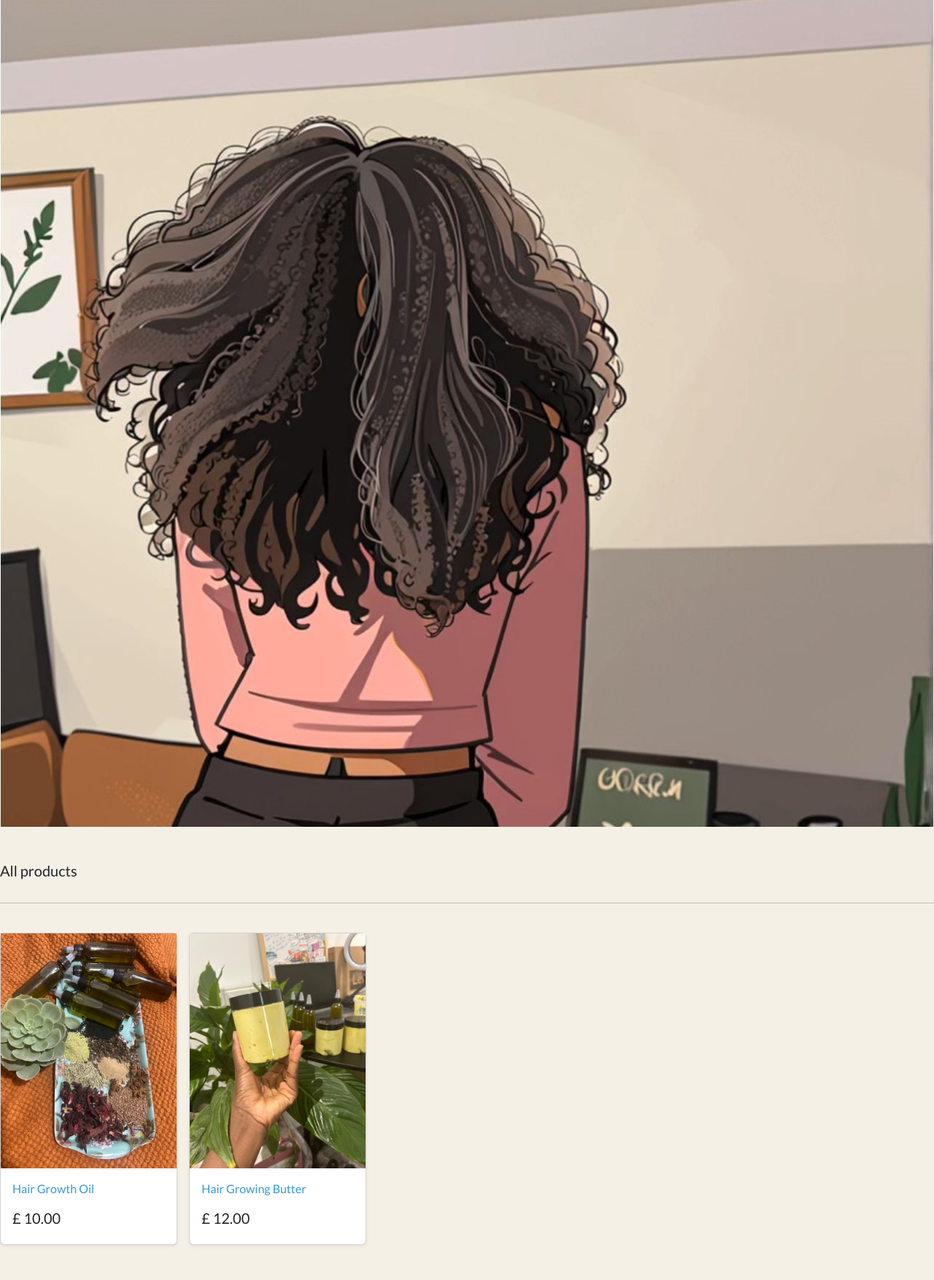
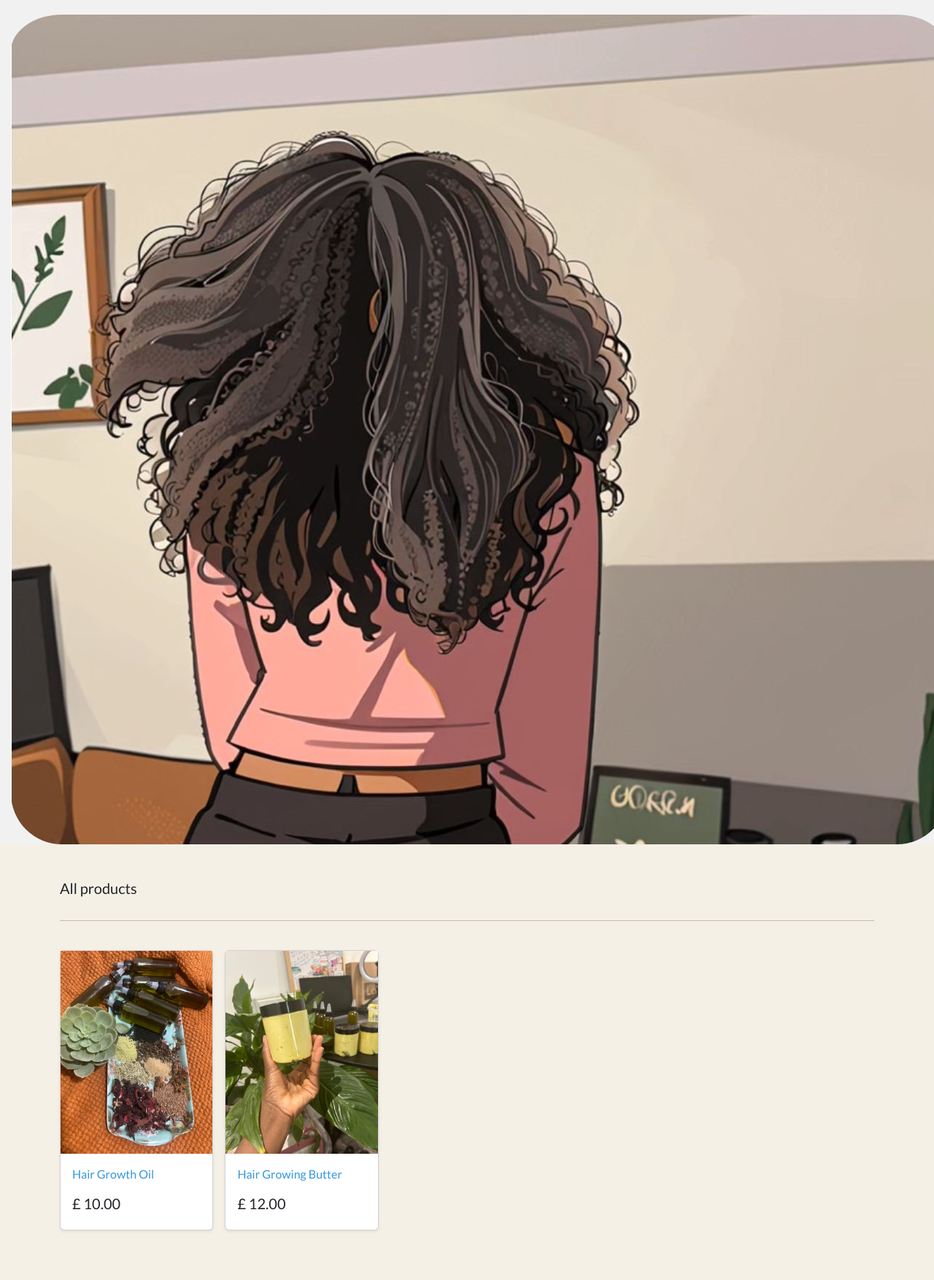
Before and after one commit to washedupjames/hair, a Django app: page / in a window 1280 px wide. Shown: the part 104-1858 px from the top of the page at 73% size. After the commit the page ends 1791 px from the top, so only its background shows below. Run offline with Django 5.2, Linux system fonts and the light colour scheme; data comes from the database, SQL or seed files in the repository; some libraries are stand-ins or nearby versions.

Commit message:
beta v2.1

```diff
--- a/store/templates/store/store.html
+++ b/store/templates/store/store.html
@@ -11,20 +11,26 @@
 
   .centered-image {
       text-align: center;
-      width: 100vw; /* Full viewport width */
-      padding: 0;
+      width: 100%; /* Ensure it takes full width of its container */
+      padding: 0 15px; /* Add some padding for smaller screens */
   }
 
   .centered-image img {
-      width: 100vw; /* Full viewport width */
+      display: inline-block;
+      max-width: 100%; /* This ensures the image doesn't exceed its container's width */
       height: auto; /* Keeps aspect ratio */
-      display: block; /* Ensures it behaves as a block element */
-      margin: 0 auto; /* Centers the image */
   }
 
   /* For mobile devices */
   @media (max-width: 767px) {
     .centered-image img {
+        width: 100%; /* Full width on mobile */
+
+        padding-top: 20px;
+        border-top-left-radius: 40px; /* Rounds only the top-left corner */
+        border-top-right-radius: 40px; /* Rounds only the top-right corner */
+        border-bottom-right-radius: 40px; /* Rounds only the top-right corner */
+        border-bottom-left-radius: 40px; /* Rounds only the top-right corner */
 
 
         box-sizing: border-box; /* Ensure padding is included in the max-width */
@@ -35,31 +41,45 @@
   @media (min-width: 768px) {
       .centered-image img {
           max-width: 1900px; /* Adjust to a reasonable value */
+          border-radius: 70px; /* Adds rounded corners. Adjust the 10px to change the roundness. */
           box-sizing: border-box; /* Ensure padding is included in the max-width */
-
+          padding-top: 20px;
       }
   }
+</style>
+<!-- Introduction section -->
 
-  /* Adjust album container for full width */
-  .album .container {
-      max-width: 100%; /* Allows full width for the product grid */
-      padding: 0; /* Remove padding if not needed */
-  }
-</style>
-
-<!-- Introduction section -->
 <div class="centered-image">
     <img src="{% static 'media/images/Tracyart width.jpg' %}" alt="Description of Tracy's Art">
 </div>
 
+
+
+
+
+
+
        <!-- All products section -->
+
        <div class="album py-5" style="background-color: rgb(245, 240, 230);">
+
+
         <div class="container">
+
+
+
           <div class="pb-3 h5"> All products </div>
+
+
           <hr>
+
           <br>
+
+
           <div class="row row-cols-1 row-cols-sm-2 row-cols-md-5 g-3">
+
            {% for product in my_products %}
+
             <div class="col">
               <div class="card shadow-sm">
                 <img class="img-fluid" alt="Responsive image" src="{{product.image.url}}">
@@ -72,10 +92,15 @@
                   </div>
                 </div>
               </div>
+
             </div>
+
             {% endfor %}
+
           </div>
         </div>
       </div>
 
+
+
 {% endblock %}
```
Also changed, not shown: ecommerce/settings.py (+4 -9 lines). Lines whose indentation alone changed are shown as unchanged.
